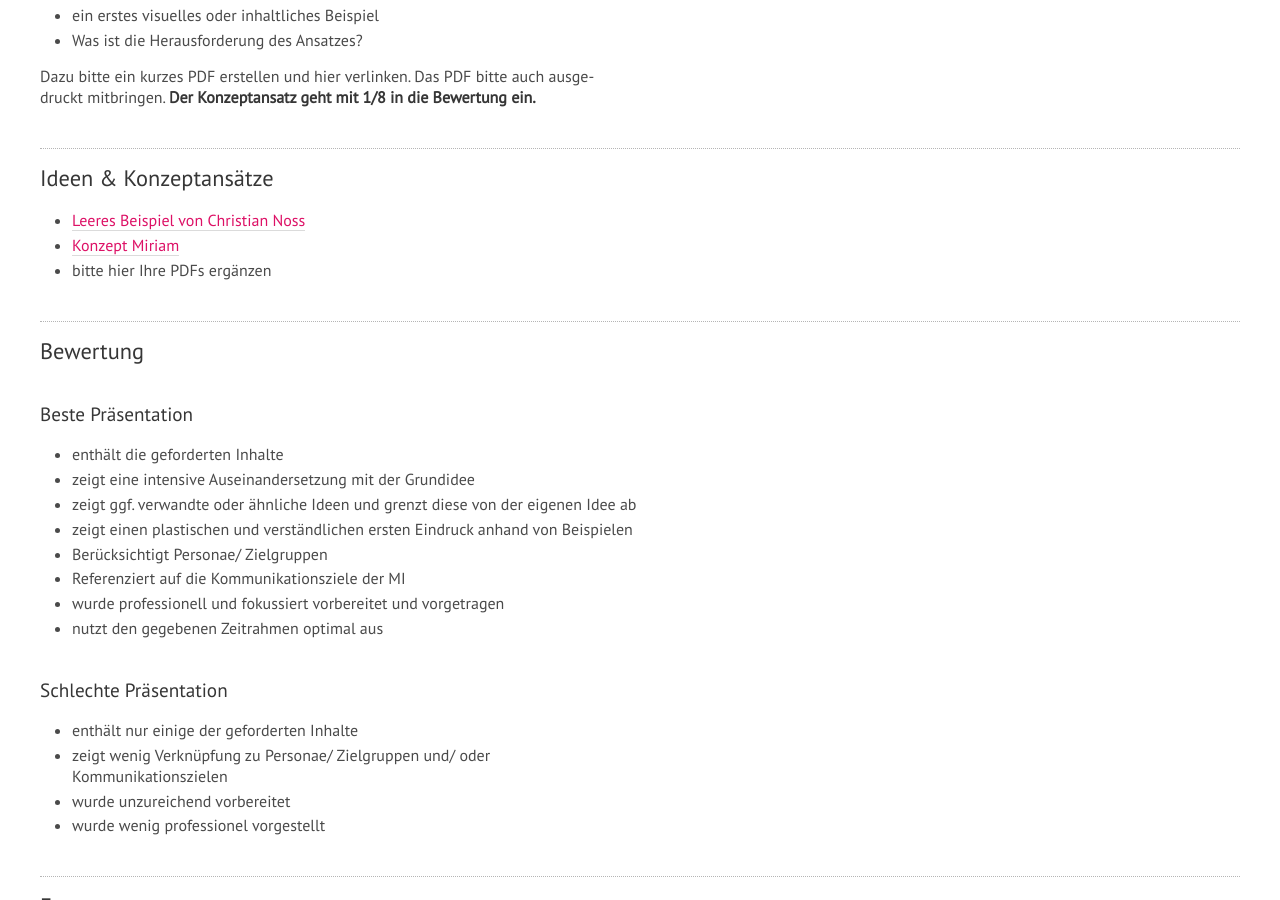
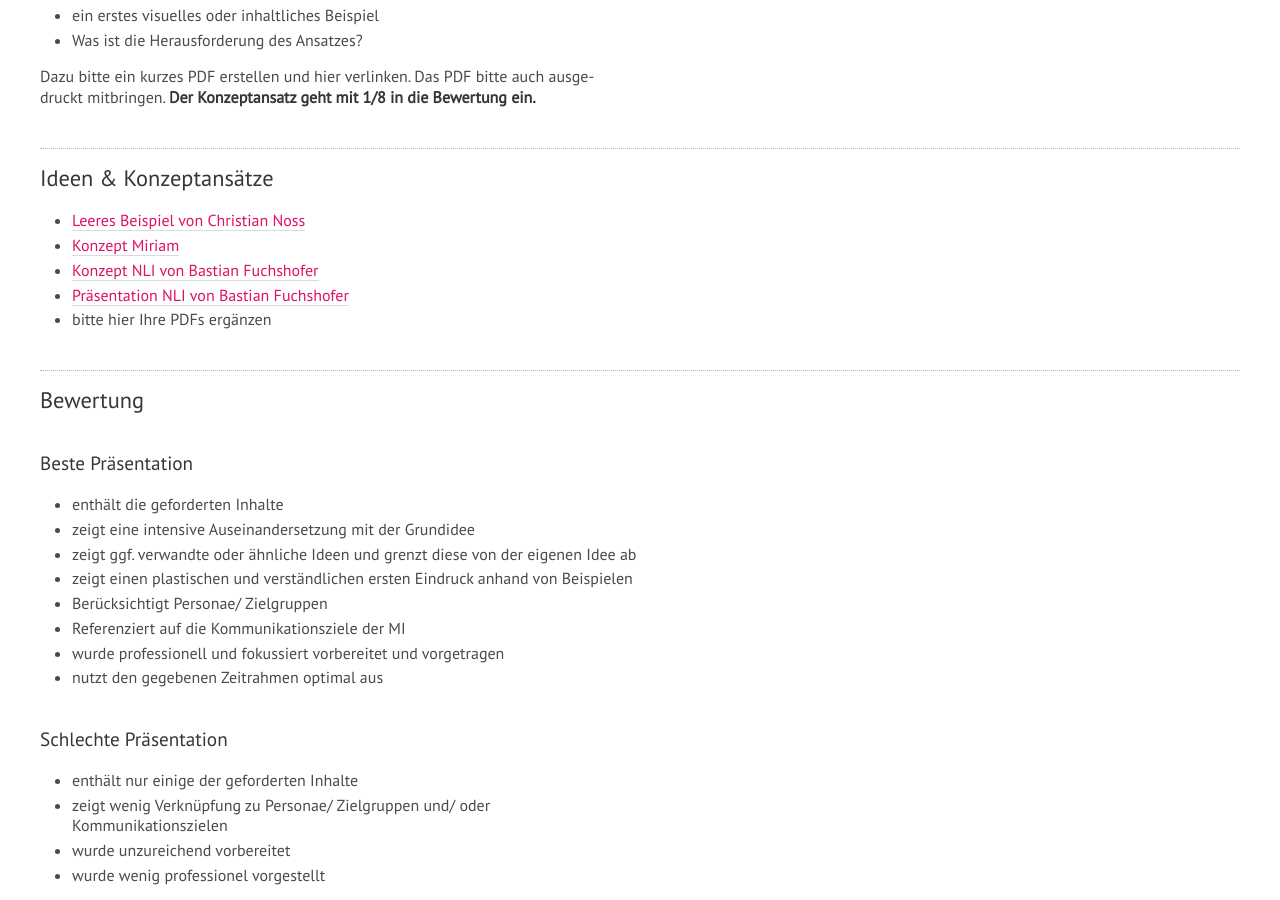
Before and after one commit to th-koeln/mi-wpf-digitale-kommunikation, a Jekyll site: the page built from _lehrveranstaltungen/fr-praesentation-ideen.md, in a window 1280 px wide and 900 px high, scrolled down 662 px. Built offline with Jekyll 4.4.1, drawn with Linux system fonts in a browser that asks for light colours; nearby versions of some CDN libraries.

Commit message:
Insert Präsi/Konzept
von Bastian Fuchshofer

```diff
--- a/_lehrveranstaltungen/fr-praesentation-ideen.md
+++ b/_lehrveranstaltungen/fr-praesentation-ideen.md
@@ -26,6 +26,8 @@ Dazu bitte ein kurzes PDF erstellen und hier verlinken. Das PDF bitte auch ausge
 ## Ideen & Konzeptansätze
 - [Leeres Beispiel von Christian Noss](../../download/fr-praesentation-ideen.pdf)
 - [Konzept Miriam](../../download/Konzeptidee Ausarbeitung Miriam.pdf)
+- [Konzept NLI von Bastian Fuchshofer](../../download/Konzept NLI_Bastian_Fuchshofer.pdf)
+- [Präsentation NLI von Bastian Fuchshofer](../../download/Präsentation_NLI_Bastian_Fuchshofer.pdf)
 - bitte hier Ihre PDFs ergänzen
 
 ## Bewertung
```
